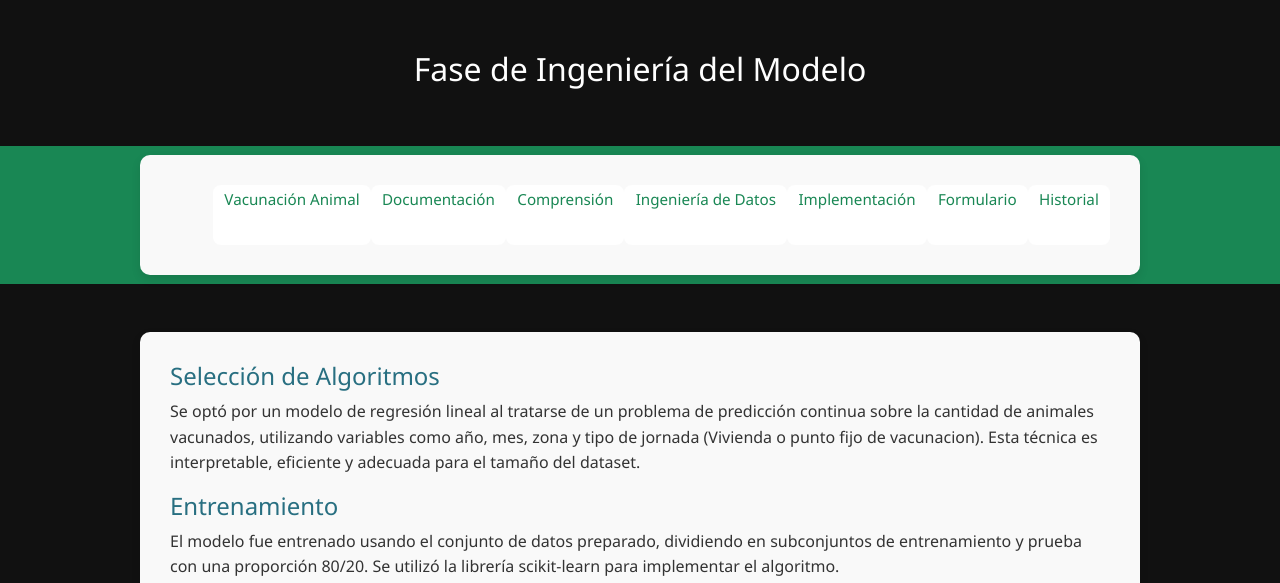
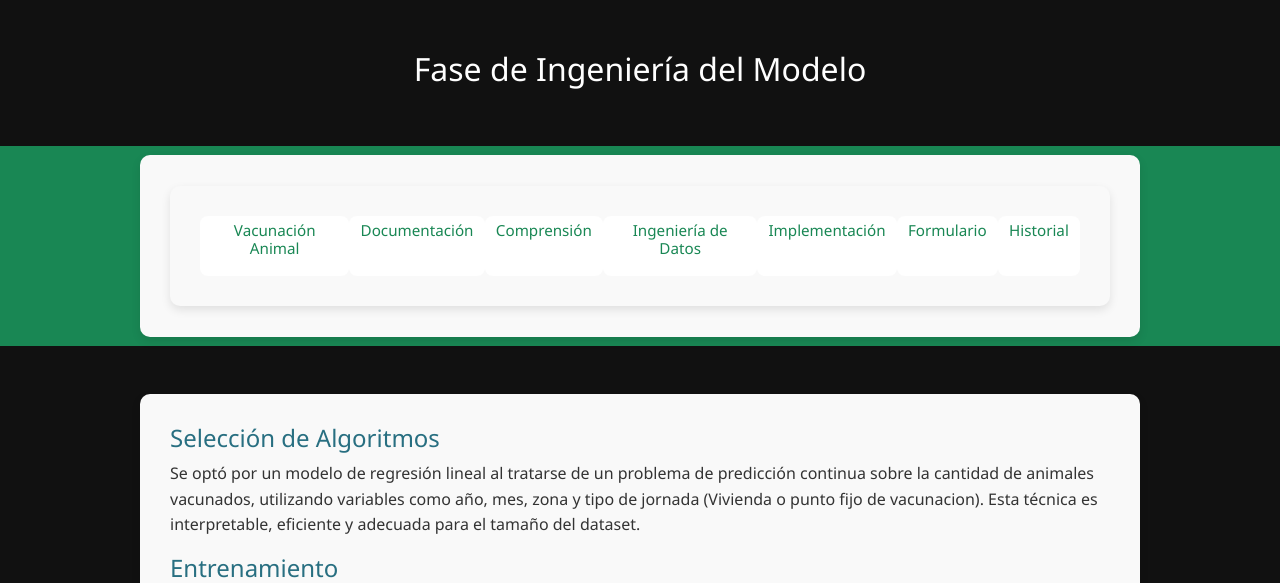
Before and after one commit to alejobern4/PrediccionVacunacionAnimalesAntirrabia_ML601N, a Flask app: page /ingenieria_modelo in a window 1280 px wide. Shown: the top 583 px of the page. Run offline with Flask 3, Linux system fonts and the light colour scheme.

Commit message:
Update ingenieria_modelo.html

```diff
--- a/Proyecto/templates/ingenieria_modelo.html
+++ b/Proyecto/templates/ingenieria_modelo.html
@@ -15,22 +15,24 @@
 
     <nav class="navbar navbar-expand-lg navbar-dark bg-success">
         <div class="container">
+        <div class="container">
             <div class="collapse navbar-collapse" id="navbarNav">
                 <ul class="navbar-nav ms-auto">
                     <li class="nav-item centro-vertical"> <a class="nav-link custom-nav"
-                            href="{{ url_for('home') }}">Vacunación Animal</a></li>
+                    href="{{ url_for('home') }}">Vacunación Animal</a></li>
                     <li class="nav-item centro-vertical"> <a class="nav-link custom-nav"
-                            href="{{ url_for('documentacion') }}">Documentación</a></li>
-                    <li class="nav-item centro-vertical"><a class="nav-link custom-nav"
+                    href="{{ url_for('documentacion') }}">Documentación</a></li>
+                    <li class="nav-item"><a class="nav-link custom-nav"
                             href="{{ url_for('comprension') }}">Comprensión</a></li>
-                    <li class="nav-item centro-vertical"> <a class="nav-link custom-nav"
+                    <li class="nav-item"> <a class="nav-link custom-nav"
                             href="{{ url_for('ingenieriaDatos') }}">Ingeniería de Datos</a></li>
                     <li class="nav-item centro-vertical"> <a class="nav-link custom-nav"
                             href="{{ url_for('implementacion') }}">Implementación</a></li>
-                    <li class="nav-item"> <a class="nav-link custom-nav"
+                    <li class="nav-item"><a class="nav-link custom-nav"
                             href="{{ url_for('formulario') }}">Formulario</a></li>
-                    <li class="nav-item"> <a class="nav-link custom-nav"
-                            href="{{ url_for('historial') }}">Historial</a></li>
+                    <li class="nav-item"><a class="nav-link custom-nav"
+                            href="{{ url_for('historial') }}">Historial</a>
+                    </li>
                 </ul>
             </div>
         </div>
```
